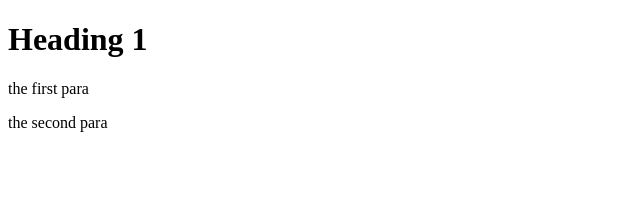
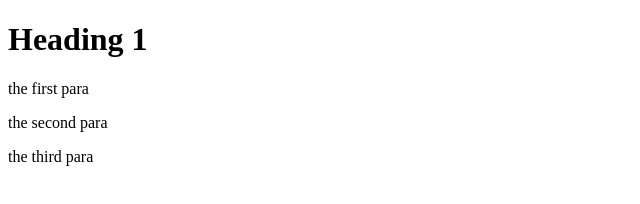
Before and after one commit to Netnom/project0, a plain HTML site: page index.html in a window 1280 px wide. Shown: the whole page, without its empty margins (0-640 px from the left). Drawn offline with Linux system fonts and the light colour scheme.

Commit message:
The third para added

```diff
--- a/index.html
+++ b/index.html
@@ -9,5 +9,6 @@
         <h1>Heading 1</h1>
         <p>the first para</p>
         <p>the second para</p>
+        <p>the third para</p>
     </body>
 </html>
```
